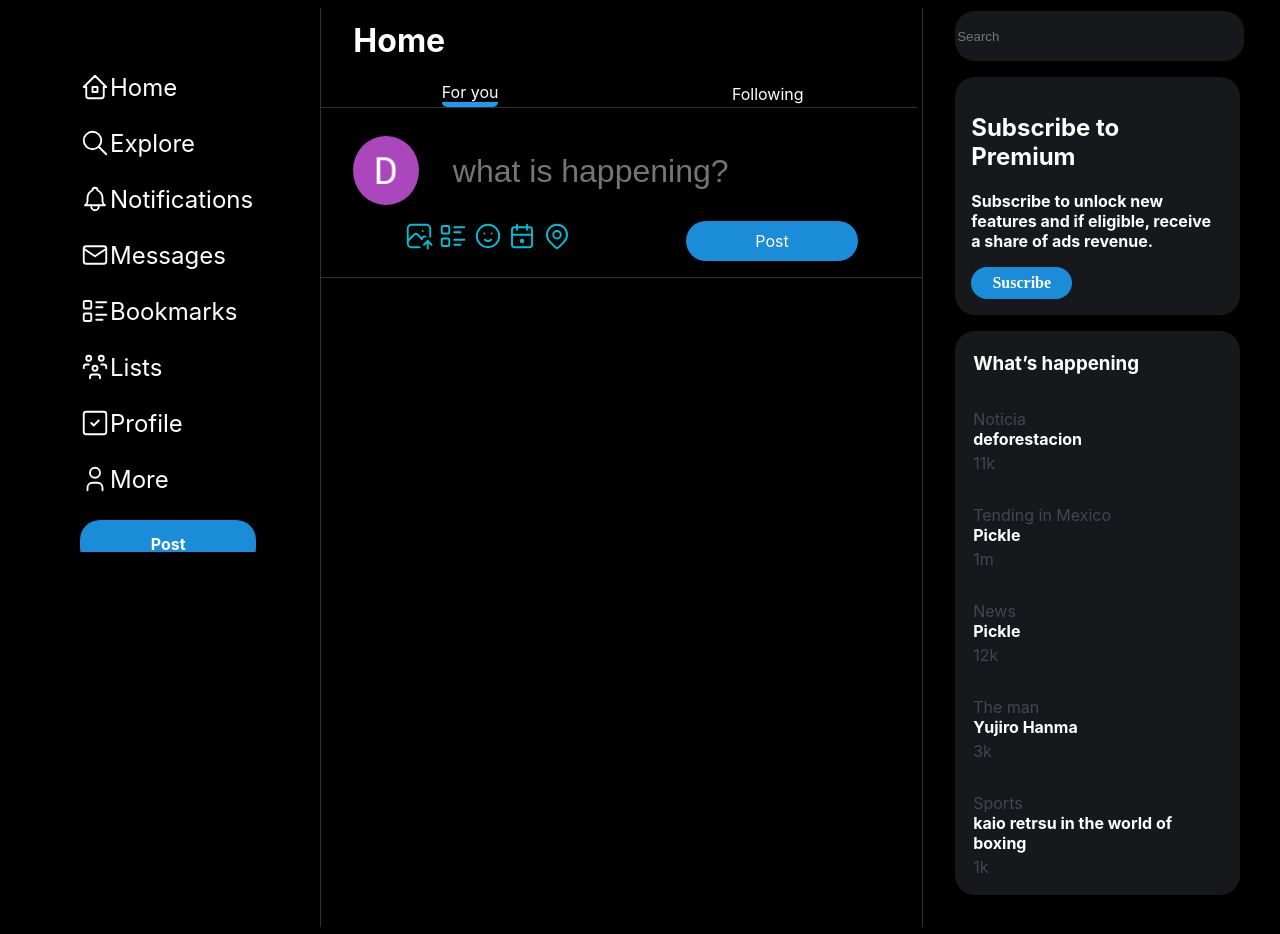
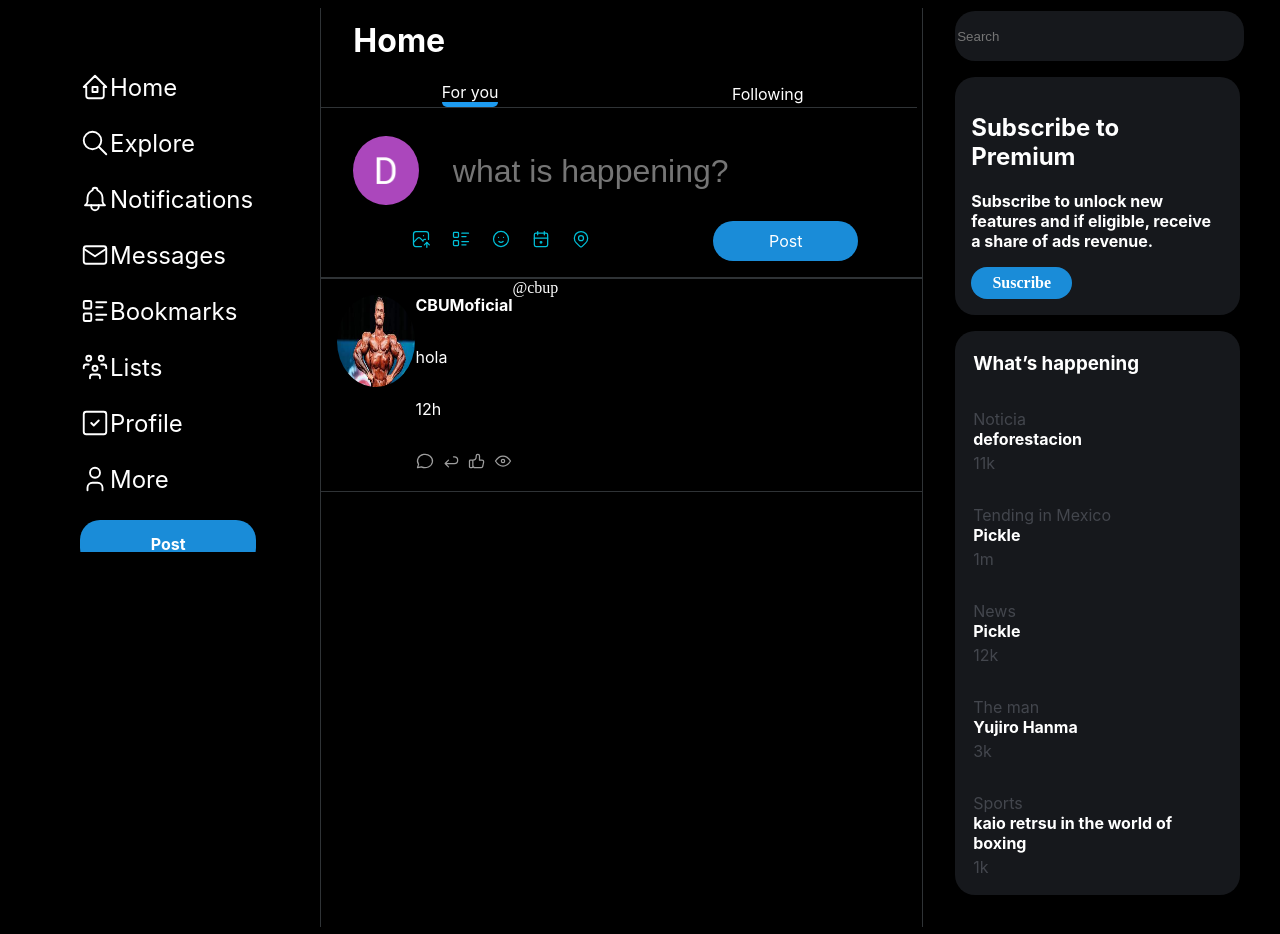
Before and after one commit to DerianMolinaLopez/bakyReact, a React (Vite) app in the folder TwiterBaki/: page / in a window 1280 px wide. Built offline with nearby package versions, Linux system fonts and the light colour scheme.

Commit message:
casi terminando las publicaciones

```diff
--- a/TwiterBaki/src/components/principal.jsx
+++ b/TwiterBaki/src/components/principal.jsx
@@ -1,5 +1,7 @@
 import React, { useState } from 'react';
 import DerianFoto from '../img/DerianFoto.png'
+import { Publicacion } from './publicacion';
+import Cbum from '../img/cbum.jpg'
 export function Principal() {
   return (
     <div className="contenedorPrincipal">
@@ -8,16 +10,13 @@ export function Principal() {
 
         </Encabezado>
         <Posteo></Posteo>
+        <Publicacion foto={Cbum} nombre='CBUMoficial' usuario='cbup'horas='12h' contenido='hola' ></Publicacion>
       </main>
 
     </div>
 
   )
 }
-function cambioSeleccion() {
-
-}
-
 function Opciones(props) {
   const { marcado, texto, onClick } = props;
 
@@ -79,9 +78,9 @@ export function Posteo() {
       </div>
       <div className='postIcons'>
         <div className='icons_betwen'>
-
+            <div className='iconoselector'>
             <a href="">
-              <svg xmlns="http://www.w3.org/2000/svg" class="icon icon-tabler icon-tabler-photo-up" width="30" height="30" viewBox="0 0 24 24" stroke-width="1.5" stroke="#00bfd8" fill="none" stroke-linecap="round" stroke-linejoin="round">
+                          <svg xmlns="http://www.w3.org/2000/svg" class="icon icon-tabler icon-tabler-photo-up" width="20" height="20" viewBox="0 0 24 24" stroke-width="1.5" stroke="#00bfd8" fill="none" stroke-linecap="round" stroke-linejoin="round">
                             <path stroke="none" d="M0 0h24v24H0z" fill="none" />
                             <path d="M15 8h.01" />
                             <path d="M12.5 21h-6.5a3 3 0 0 1 -3 -3v-12a3 3 0 0 1 3 -3h12a3 3 0 0 1 3 3v6.5" />
@@ -91,8 +90,11 @@ export function Posteo() {
                             <path d="M22 19l-3 -3l-3 3" />
                           </svg>
                         </a>
+            </div>
+
+            <div className='iconoselector'>
               <a href="">
-              <svg xmlns="http://www.w3.org/2000/svg" class="icon icon-tabler icon-tabler-list-details" width="30" height="30" viewBox="0 0 24 24" stroke-width="1.5" stroke="#00bfd8" fill="none" stroke-linecap="round" stroke-linejoin="round">
+              <svg xmlns="http://www.w3.org/2000/svg" class="icon icon-tabler icon-tabler-list-details" width="20" height="20" viewBox="0 0 24 24" stroke-width="1.5" stroke="#00bfd8" fill="none" stroke-linecap="round" stroke-linejoin="round">
                 <path stroke="none" d="M0 0h24v24H0z" fill="none" />
                 <path d="M13 5h8" />
                 <path d="M13 9h5" />
@@ -102,8 +104,11 @@ export function Posteo() {
                 <path d="M3 14m0 1a1 1 0 0 1 1 -1h4a1 1 0 0 1 1 1v4a1 1 0 0 1 -1 1h-4a1 1 0 0 1 -1 -1z" />
               </svg>
             </a>
+            </div>
+
+            <div className='iconoselector'>
               <a href="">
-              <svg xmlns="http://www.w3.org/2000/svg" class="icon icon-tabler icon-tabler-mood-smile" width="30" height="30" viewBox="0 0 24 24" stroke-width="1.5" stroke="#00bfd8" fill="none" stroke-linecap="round" stroke-linejoin="round">
+              <svg xmlns="http://www.w3.org/2000/svg" class="icon icon-tabler icon-tabler-mood-smile" width="20" height="20" viewBox="0 0 24 24" stroke-width="1.5" stroke="#00bfd8" fill="none" stroke-linecap="round" stroke-linejoin="round">
                 <path stroke="none" d="M0 0h24v24H0z" fill="none" />
                 <path d="M12 12m-9 0a9 9 0 1 0 18 0a9 9 0 1 0 -18 0" />
                 <path d="M9 10l.01 0" />
@@ -111,8 +116,11 @@ export function Posteo() {
                 <path d="M9.5 15a3.5 3.5 0 0 0 5 0" />
               </svg>
             </a>
+            </div>
+
+            <div className='iconoselector'>
                <a href="">
-              <svg xmlns="http://www.w3.org/2000/svg" class="icon icon-tabler icon-tabler-calendar-due" width="30" height="30" viewBox="0 0 24 24" stroke-width="1.5" stroke="#00bfd8" fill="none" stroke-linecap="round" stroke-linejoin="round">
+              <svg xmlns="http://www.w3.org/2000/svg" class="icon icon-tabler icon-tabler-calendar-due" width="20" height="20" viewBox="0 0 24 24" stroke-width="1.5" stroke="#00bfd8" fill="none" stroke-linecap="round" stroke-linejoin="round">
                 <path stroke="none" d="M0 0h24v24H0z" fill="none" />
                 <path d="M4 5m0 2a2 2 0 0 1 2 -2h12a2 2 0 0 1 2 2v12a2 2 0 0 1 -2 2h-12a2 2 0 0 1 -2 -2z" />
                 <path d="M16 3v4" />
@@ -121,13 +129,18 @@ export function Posteo() {
                 <path d="M12 16m-1 0a1 1 0 1 0 2 0a1 1 0 1 0 -2 0" />
               </svg>
             </a>
+            </div>
+
+            <div className='iconoselector'>
               <a href="">
-              <svg xmlns="http://www.w3.org/2000/svg" class="icon icon-tabler icon-tabler-map-pin" width="30" height="30" viewBox="0 0 24 24" stroke-width="1.5" stroke="#00bfd8" fill="none" stroke-linecap="round" stroke-linejoin="round">
+              <svg xmlns="http://www.w3.org/2000/svg" class="icon icon-tabler icon-tabler-map-pin" width="20" height="20" viewBox="0 0 24 24" stroke-width="1.5" stroke="#00bfd8" fill="none" stroke-linecap="round" stroke-linejoin="round">
                 <path stroke="none" d="M0 0h24v24H0z" fill="none" />
                 <path d="M9 11a3 3 0 1 0 6 0a3 3 0 0 0 -6 0" />
                 <path d="M17.657 16.657l-4.243 4.243a2 2 0 0 1 -2.827 0l-4.244 -4.243a8 8 0 1 1 11.314 0z" />
               </svg>
             </a>
+            </div>
+
 
         </div>
         <a href="" className='botonIcon decorador botonEnlace'> Post</a>
--- /dev/null
+++ b/TwiterBaki/src/components/publicacion.jsx
@@ -0,0 +1,64 @@
+export function Publicacion(props){
+    /*
+    variables necesarias
+    FOTO
+    NOMBRE
+    USUARIO
+    HORAS
+    MENSAJES
+    */
+
+    /*
+    ICONOS NECESARIOS
+    comentarios
+    retwit
+    like
+    vistas
+    */
+
+    const{foto,nombre,usuario,horas,contenido}=props
+    return(
+          <div className="publicacion cuadros" >
+             <div style={{ width: '13%' }}>
+          <img style={{ borderRadius: '100%', height: '43%', width: '100%',marginTop:'1rem' ,marginLeft:'1rem'}} src={foto} alt="" />
+        </div>
+            <div className='publicacion_columna' style={{marginLeft:'1rem'}}>
+                <div style={{display:'flex',flexDirection:'column'}}>
+                    <p><span><strong>{nombre}</strong></span></p>
+                    <p>{contenido}</p>
+                    <p>{horas}</p>
+                    <div className="opcionespublicacion">
+                        <div>
+                        <svg xmlns="http://www.w3.org/2000/svg" class="icon icon-tabler icon-tabler-message-circle-2" width="20" height="20" viewBox="0 0 24 24" stroke-width="1.5" stroke="#9e9e9e" fill="none" stroke-linecap="round" stroke-linejoin="round">
+  <path stroke="none" d="M0 0h24v24H0z" fill="none"/>
+  <path d="M3 20l1.3 -3.9a9 8 0 1 1 3.4 2.9l-4.7 1" />
+</svg>
+                        </div>
+                        <div>
+                        <svg xmlns="http://www.w3.org/2000/svg" class="icon icon-tabler icon-tabler-arrow-back" width="20" height="20" viewBox="0 0 24 24" stroke-width="1.5" stroke="#9e9e9e" fill="none" stroke-linecap="round" stroke-linejoin="round">
+  <path stroke="none" d="M0 0h24v24H0z" fill="none"/>
+  <path d="M9 11l-4 4l4 4m-4 -4h11a4 4 0 0 0 0 -8h-1" />
+</svg>
+                        </div>
+                        <div>
+                        <svg xmlns="http://www.w3.org/2000/svg" class="icon icon-tabler icon-tabler-thumb-up" width="20" height="20" viewBox="0 0 24 24" stroke-width="1.5" stroke="#9e9e9e" fill="none" stroke-linecap="round" stroke-linejoin="round">
+  <path stroke="none" d="M0 0h24v24H0z" fill="none"/>
+  <path d="M7 11v8a1 1 0 0 1 -1 1h-2a1 1 0 0 1 -1 -1v-7a1 1 0 0 1 1 -1h3a4 4 0 0 0 4 -4v-1a2 2 0 0 1 4 0v5h3a2 2 0 0 1 2 2l-1 5a2 3 0 0 1 -2 2h-7a3 3 0 0 1 -3 -3" />
+</svg>
+                        </div>
+                        <div>
+                        <svg xmlns="http://www.w3.org/2000/svg" class="icon icon-tabler icon-tabler-eye" width="20" height="20" viewBox="0 0 24 24" stroke-width="1.5" stroke="#9e9e9e" fill="none" stroke-linecap="round" stroke-linejoin="round">
+  <path stroke="none" d="M0 0h24v24H0z" fill="none"/>
+  <path d="M10 12a2 2 0 1 0 4 0a2 2 0 0 0 -4 0" />
+  <path d="M21 12c-2.4 4 -5.4 6 -9 6c-3.6 0 -6.6 -2 -9 -6c2.4 -4 5.4 -6 9 -6c3.6 0 6.6 2 9 6" />
+</svg>
+                        </div>
+
+                    </div>
+                </div>
+                <div>@{usuario}</div>
+
+            </div>
+          </div>
+    )
+}
--- a/TwiterBaki/src/components/styles.css
+++ b/TwiterBaki/src/components/styles.css
@@ -198,6 +198,7 @@ p,h2{
     }
 
 }
+/*
 @media (max-width: 968px) {
     .header {
         position: fixed;
@@ -206,6 +207,8 @@ p,h2{
         background-color: wheat;
       }
 }
+*/
+
 .header {
     position: fixed;
     width: 46.5%;
@@ -302,3 +305,42 @@ p,h2{
     margin-top:8rem ;
     border-bottom: solid #2F3336  1px ;
   }
+  .iconoselector{
+    border-radius: 50%;
+    transform: .2s;
+    height: 2.5rem;
+    display: flex;
+    justify-content: center;
+    align-items: center;
+    width: 2.5rem;
+  }
+  .iconoselector:hover{
+    background-color: #031019;
+
+  }
+  .publicacion{
+    display:flex;
+    flex-direction: row;
+    color: white;
+    font-size: var(--fuenteEnlace);
+  }
+  .redondeo_aux{
+    border-radius: 50%;
+  }
+  .publicacion_columna{
+    display: flex;
+    flex-direction: row;
+  }
+  .cuadros{
+    border-bottom: solid #2F3336  1px ;
+    border-top: solid #2F3336  1px ;
+
+  }
+  .opcionespublicacion{
+    display: flex;
+    flex-direction: row;
+    justify-content: space-between;
+    margin-top: 1rem;
+    margin-bottom: 1rem;
+    width: 100%;
+  }
```
Also changed, not shown: TwiterBaki/src/img/cbum.jpg (added). Lines whose indentation alone changed are shown as unchanged.
